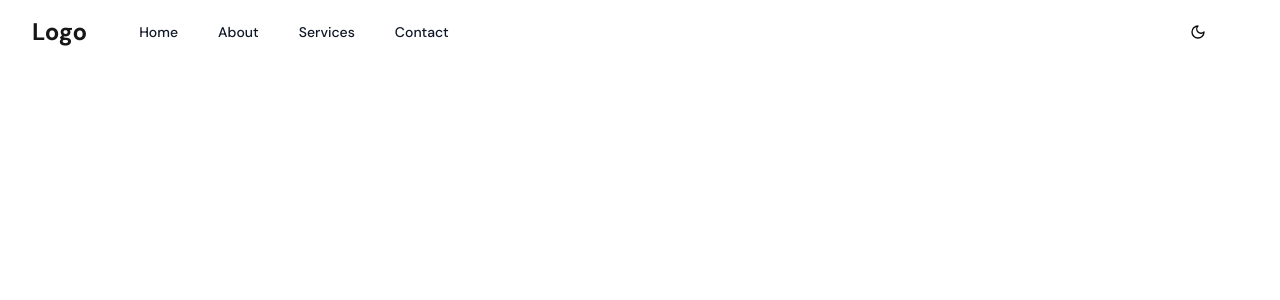
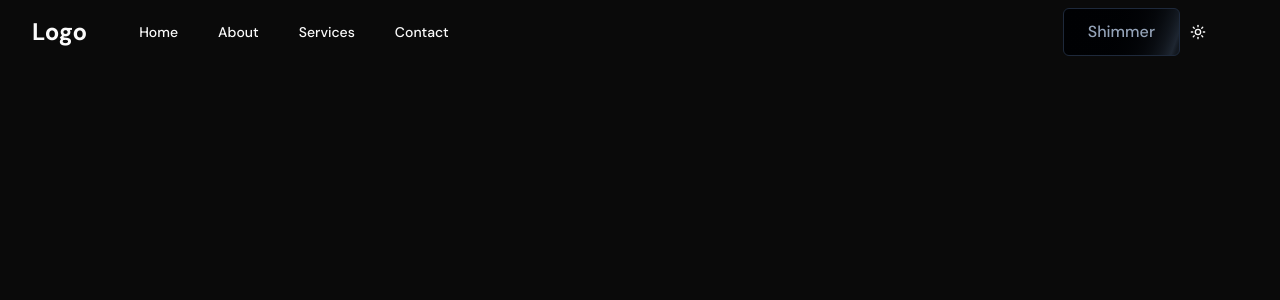
Before and after one commit to BadriVishalPadhy/Ai-automation-tool, a Next.js app: page / in a window 1280 px wide. Shown: the top 300 px of the page. Built offline with nearby package versions, Linux system fonts and the light colour scheme.

Commit message:
Add shimmer effect, update layouts, and modify navbar styling

```diff
--- /dev/null
+++ b/src/app/(main)/(pages)/layout.tsx
@@ -0,0 +1,15 @@
+import React from "react";
+
+type Props = {
+  children: React.ReactNode;
+};
+
+const Layout = (props: Props) => {
+  return (
+    <div className="flex overflow-hidden h-screen">
+      <div className="w-full">{props.children}</div>
+    </div>
+  );
+};
+
+export default Layout;
--- a/src/app/layout.tsx
+++ b/src/app/layout.tsx
@@ -22,7 +22,7 @@ export default function RootLayout({
       <body className={font.className}>
         <ThemeProvider
           attribute="class"
-          defaultTheme="system"
+          defaultTheme="dark"
           enableSystem
           disableTransitionOnChange
         >
--- a/src/components/global/navbar.tsx
+++ b/src/components/global/navbar.tsx
@@ -38,7 +38,7 @@ export function Navbar() {
                   <Link
                     key={item.name}
                     href={item.href}
-                    className="text-gray-900 hover:bg-gray-700 hover:text-white px-3 py-2 rounded-md text-sm font-medium"
+                    className=" hover:bg-gray-700 hover:text-white px-3 py-2 rounded-md text-sm font-medium"
                   >
                     {item.name}
                   </Link>
@@ -48,6 +48,9 @@ export function Navbar() {
           </div>
           <div className="hidden md:block">
             <div className="ml-4 flex items-center md:ml-6">
+              <button className="inline-flex h-12 animate-shimmer items-center justify-center rounded-md border border-slate-800 bg-[linear-gradient(110deg,#000103,45%,#1e2631,55%,#000103)] bg-[length:200%_100%] px-6 font-medium text-slate-400 transition-colors focus:outline-none focus:ring-2 focus:ring-slate-400 focus:ring-offset-2 focus:ring-offset-slate-50">
+                Shimmer
+              </button>
               <ThemeToggle />
               <UserMenu />
             </div>
--- a/src/components/ui/tailwindcss-buttons.tsx
+++ b/src/components/ui/tailwindcss-buttons.tsx
@@ -0,0 +1,3 @@
+// Button code
+
+// tailwind.config.js code
```
Also changed, not shown: tailwind.config.ts (+4 -3 lines), src/app/(main)/layout.tsx (added).
